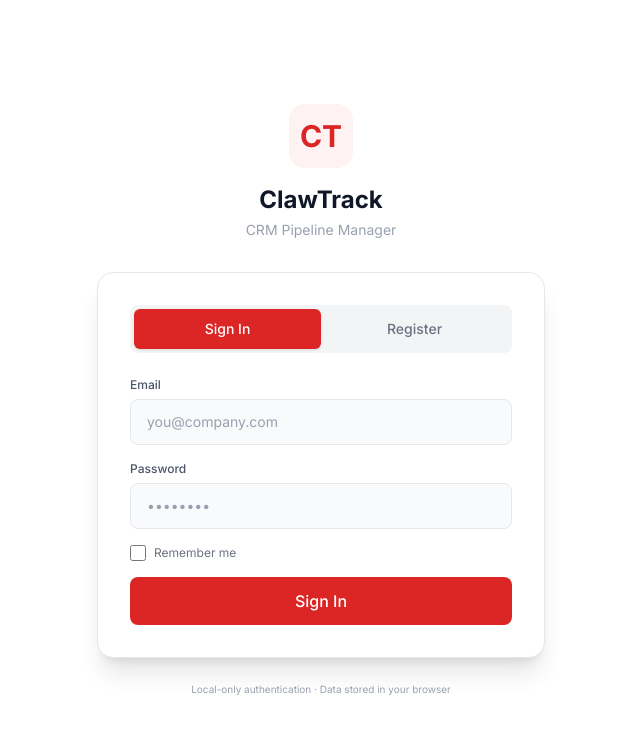
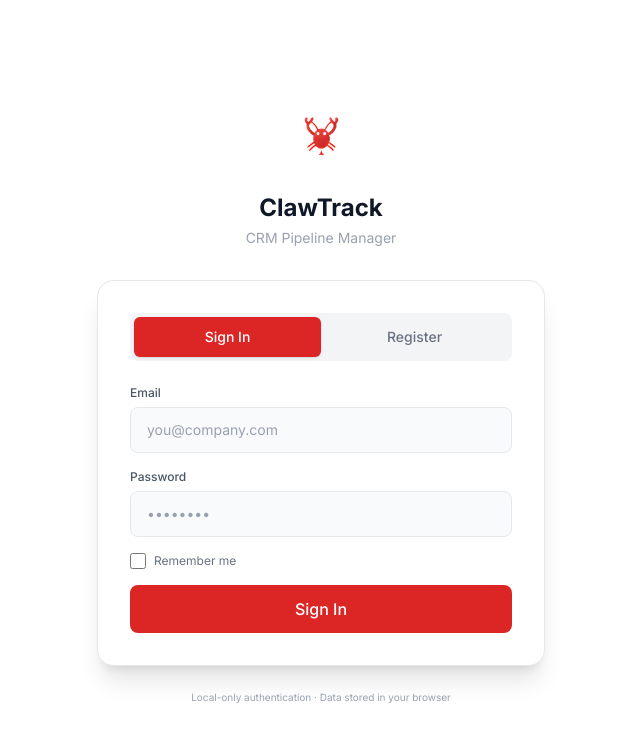
Before and after one commit to HeronimoV/claw-track, a React (Vite) app: page / in a window 1280 px wide. Shown: the top 742 px of the page, without its empty margins (319-959 px from the left). Built offline with nearby package versions, Linux system fonts and the light colour scheme.

Commit message:
Add ClawReady logo to login page and sidebar

```diff
--- a/src/components/auth/LoginPage.tsx
+++ b/src/components/auth/LoginPage.tsx
@@ -39,8 +39,8 @@ export default function LoginPage() {
       <div className="w-full max-w-md animate-scaleIn">
         {/* Logo */}
         <div className="text-center mb-8">
-          <div className="inline-flex items-center justify-center w-16 h-16 rounded-2xl bg-red-50 mb-4">
-            <span className="text-3xl font-bold text-[#DC2626]">CT</span>
+          <div className="inline-flex items-center justify-center w-20 h-20 mb-4">
+            <img src="/logo.png" alt="ClawTrack" className="w-20 h-20 object-contain" />
           </div>
           <h1 className="text-2xl font-bold text-gray-900">ClawTrack</h1>
           <p className="text-sm text-gray-400 mt-1">CRM Pipeline Manager</p>
--- a/src/components/layout/Sidebar.tsx
+++ b/src/components/layout/Sidebar.tsx
@@ -20,7 +20,7 @@ export default function Sidebar() {
     <aside className="w-60 bg-[#111827] flex flex-col h-screen shrink-0">
       <div className="p-5 border-b border-white/10">
         <div className="flex items-center gap-2">
-          <div className="w-8 h-8 rounded-lg bg-[#DC2626] flex items-center justify-center text-white font-bold text-sm">CT</div>
+          <img src="/logo.png" alt="ClawTrack" className="w-8 h-8 object-contain" />
           <div>
             <h1 className="text-base font-bold text-white tracking-tight">ClawTrack</h1>
             <p className="text-[10px] text-gray-500 uppercase tracking-widest">CRM Pipeline</p>
```
Also changed, not shown: public/logo.png (added).
